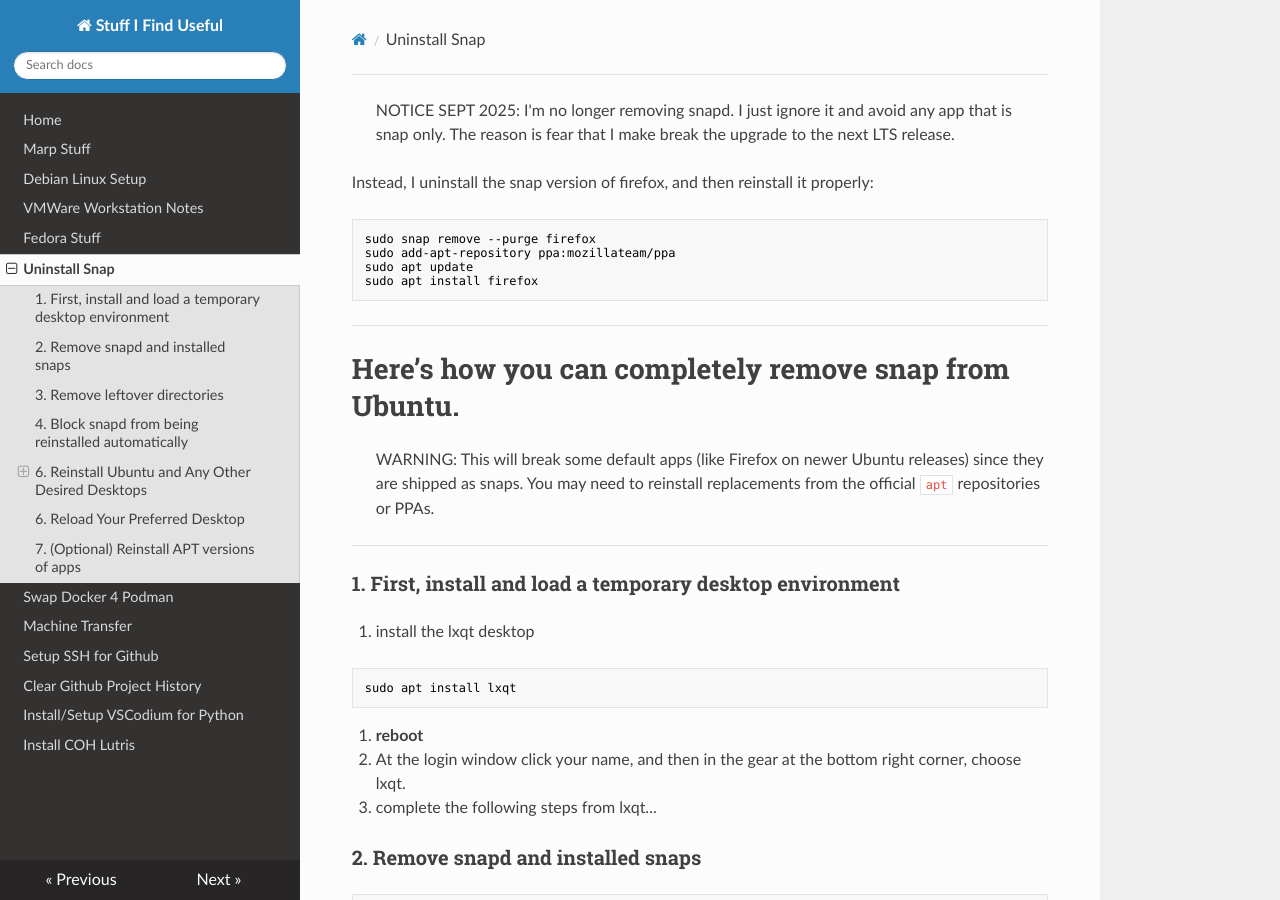
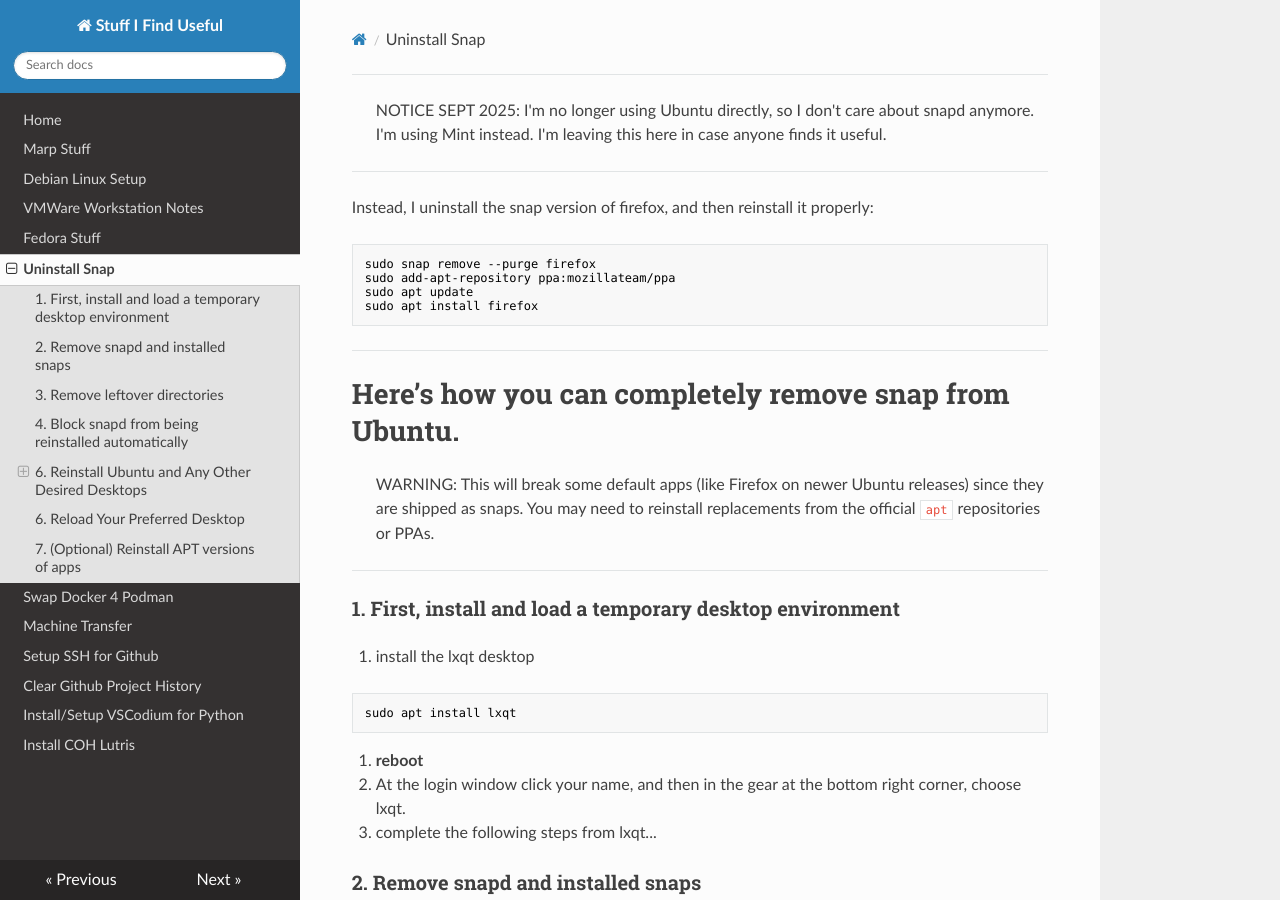
Before and after one commit to travisseymour/useful_stuff, an MkDocs documentation site: the page built from docs/uninstall_snap.md, in a window 1280 px wide and 900 px high. Built offline with MkDocs 1.6.1, drawn with Linux system fonts in a browser that asks for light colours; nearby versions of some CDN libraries.

Commit message:
retiring snapd stuff

```diff
--- a/docs/uninstall_snap.md
+++ b/docs/uninstall_snap.md
@@ -1,4 +1,6 @@
-> NOTICE SEPT 2025: I'm no longer removing snapd. I just ignore it and avoid any app that is snap only. The reason is fear that I make break the upgrade to the next LTS release.
+> NOTICE SEPT 2025: I'm no longer using Ubuntu directly, so I don't care about snapd anymore. I'm using Mint instead. I'm leaving this here in case anyone finds it useful.
+
+---
 
 Instead, I uninstall the snap version of firefox, and then reinstall it properly:
 
```
